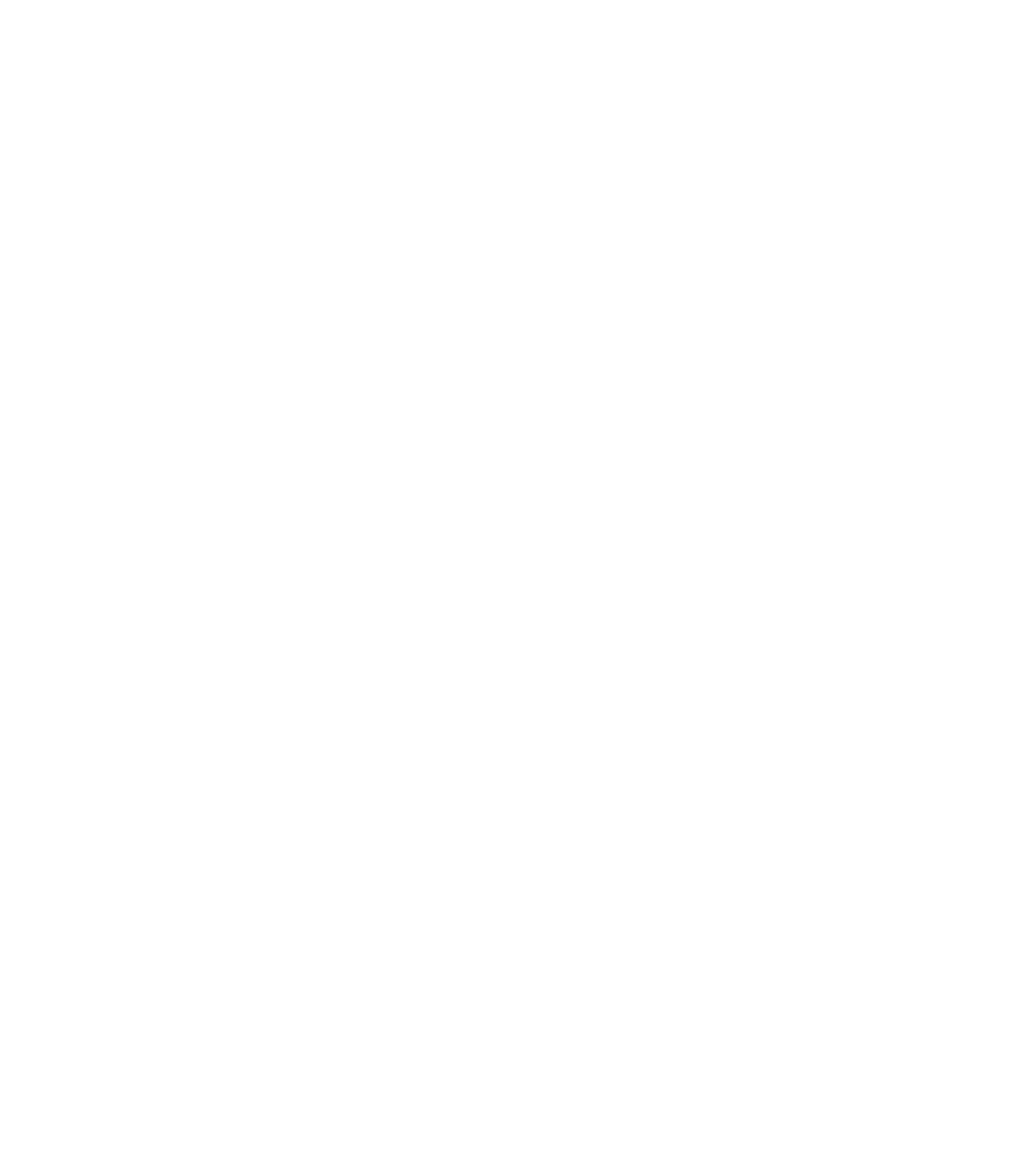
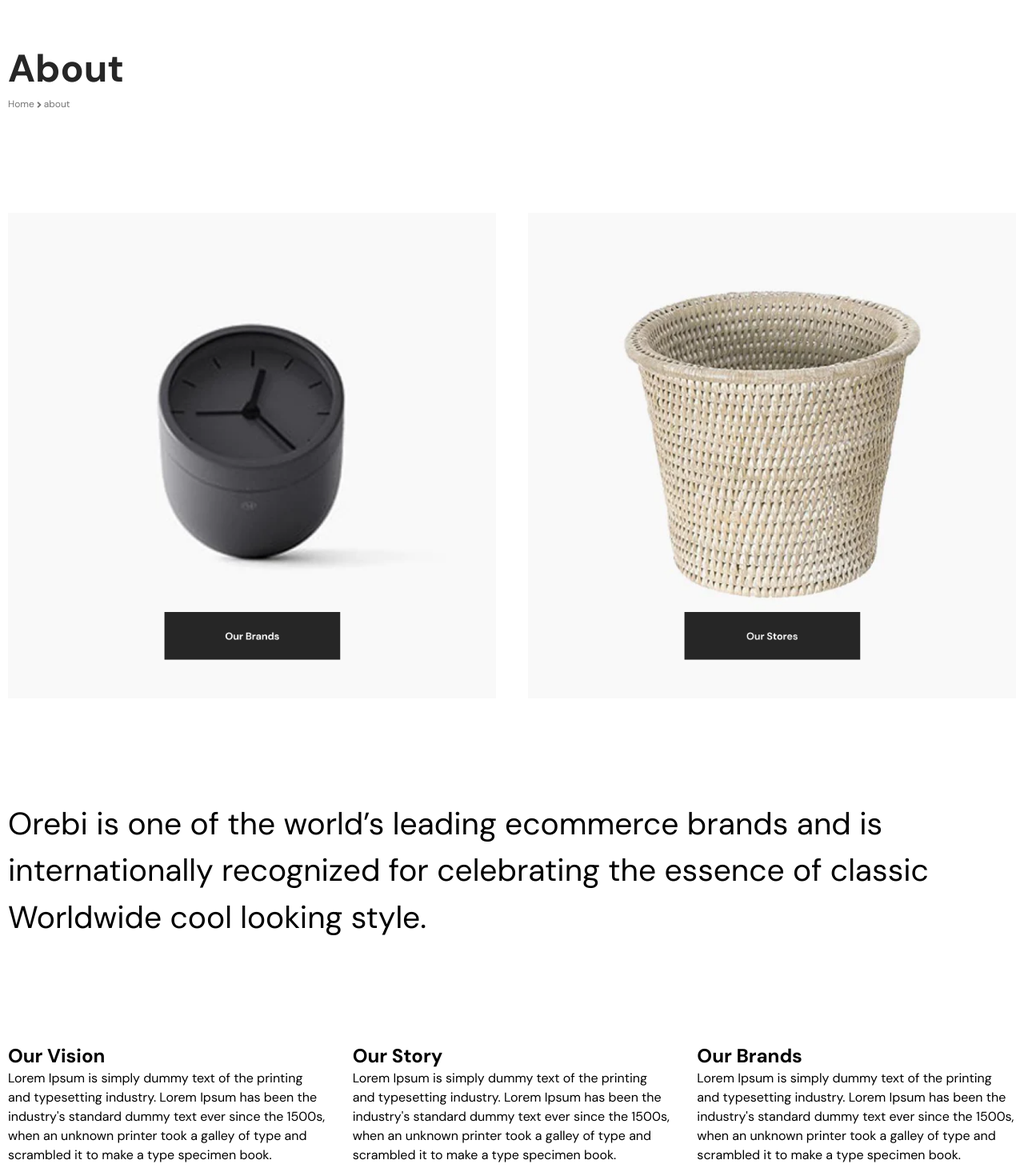
Before and after one commit to junaiyet/obeby, a React (Create React App) app: page /about in a window 1280 px wide. Before the commit this address had no page. Shown: the part 300-1770 px from the top of the page at 80% size. Before the commit the page ends 800 px from the top, so only its background shows below. Built offline with nearby package versions, Linux system fonts and the light colour scheme.

Commit message:
code update

```diff
--- a/src/App.js
+++ b/src/App.js
@@ -2,6 +2,8 @@
 
 import { createBrowserRouter,RouterProvider,Route, Link,createRoutesFromElements } from "react-router-dom";
 import RootLayout from "./component/layout/RootLayout";
+import About from "./pages/About";
+import Contact from "./pages/Contact";
 import Home from "./pages/Home";
 import Shope from "./pages/Shope";
 let router =  createBrowserRouter(
@@ -9,6 +11,8 @@
     <Route path="/" element={<RootLayout />}>
      <Route index element={<Home/>}></Route>
      <Route path="/shope" element={<Shope  />}></Route>
+     <Route path="/about" element={<About  />}></Route>
+     <Route path="/contact" element={<Contact  />}></Route>
     </Route>
     //footer bottom korty hoby and shope ar sort by  show aigula component korty hoby 191232
   )
--- a/src/component/layout/Header.js
+++ b/src/component/layout/Header.js
@@ -43,7 +43,9 @@
         <Flex className="flex justify-between ">
                 <div className= "flex items-center">
                     <Dropdown className="relative z-50"  dropref={categoryRef}>
-                    <p className='flex items-center font-dm text-sm font-normal'><RiBarChartHorizontalLine className='cursor-pointer mr-3'/> <span className='hidden lg:inline-block'> Shop by Category</span> </p>
+                    <p className='flex items-center font-dm text-sm font-normal'>
+                      <RiBarChartHorizontalLine className='cursor-pointer mr-3'/>
+                       <span className='hidden lg:inline-block'> Shop by Category</span> </p>
                   {categoryDropdownShow &&
                     <List className="absolute top-8 w-[263px]  bg-primary text-[#767676] font-dm text-sm font-normal ">
                         <ListItem className="py-4 px-5  hover:px-7  border-b border-solid border-[#2d2d2d] hover:text-[#ffff] ease-in duration-300" itemname="Accesories"/>
--- /dev/null
+++ b/src/component/layout/InputBox.js
@@ -0,0 +1,12 @@
+import React from 'react'
+
+const InputBox = (props) => {
+  return (
+    <div>
+        <label htmlFor="" className='block'>Name</label>
+        <props.as placeholder={props.placeholder}/>
+    </div>
+  )
+}
+
+export default InputBox
--- a/src/component/layout/SidebarContent.js
+++ b/src/component/layout/SidebarContent.js
@@ -1,13 +1,10 @@
 import React, { useState } from 'react'
 import {GoTriangleDown} from 'react-icons/go'
-import { category } from '../../data/data'
-import Flex from './Flex'
 import LeftSidebarItem from './LeftSidebarItem'
 
 const SidebarContent = ({dropDown,dropTitle,data}) => {
     let [drop,setDrop] = useState(dropDown)
     let [show,setShow] = useState(dropDown)
-    console.log(data)
   return (
     <div className="mb-10">
         <div>
--- /dev/null
+++ b/src/pages/About.js
@@ -0,0 +1,40 @@
+import React from 'react'
+import Breadcrumb from '../component/layout/Breadcrumb'
+import Flex from '../component/layout/Flex'
+import Container from '../component/layout/Container'
+import Image from '../component/layout/Image'
+
+const About = () => {
+  return (
+    <Container>
+        <Breadcrumb/>
+        <Flex className="flex gap-x-10">
+            <div className="w-2/4">
+            <Image imgsrc="assets/about-img-1.png" className="w-full"/>
+            </div>
+            <div className="w-2/4">
+            <Image imgsrc="assets/about-img-2.png" className="w-full"/>
+            </div>
+        </Flex>
+        <div className="sm:mt-32 mt-5">
+        <h4 className='font-dm font-normal sm:text-[39px] text-[26px]'>Orebi is one of the world’s leading ecommerce brands and is internationally recognized for celebrating the essence of classic Worldwide cool looking style.</h4>
+        </div>
+          <Flex className="sm:flex justify-between sm:mt-32 mt-5 sm:gap-x-8 gap-y-5">
+            <div className="">
+                <h3 className='font-dm font-bold text-2xl'>Our Vision</h3>
+                <p className='font-dm font-normal text-base'>Lorem Ipsum is simply dummy text of the printing and typesetting industry. Lorem Ipsum has been the industry's standard dummy text ever since the 1500s, when an unknown printer took a galley of type and scrambled it to make a type specimen book.</p>
+            </div>
+            <div className="">
+                <h3 className='font-dm font-bold text-2xl'>Our Story</h3>
+                <p className='font-dm font-normal text-base'>Lorem Ipsum is simply dummy text of the printing and typesetting industry. Lorem Ipsum has been the industry's standard dummy text ever since the 1500s, when an unknown printer took a galley of type and scrambled it to make a type specimen book.</p>
+            </div>
+            <div className="">
+                <h3 className='font-dm font-bold text-2xl'>Our Brands</h3>
+                <p className='font-dm font-normal text-base'>Lorem Ipsum is simply dummy text of the printing and typesetting industry. Lorem Ipsum has been the industry's standard dummy text ever since the 1500s, when an unknown printer took a galley of type and scrambled it to make a type specimen book.</p>
+            </div>
+          </Flex>
+    </Container>
+  )
+}
+
+export default About
--- /dev/null
+++ b/src/pages/Contact.js
@@ -0,0 +1,18 @@
+import React from 'react'
+import Breadcrumb from '../component/layout/Breadcrumb'
+import Container from '../component/layout/Container'
+import InputBox from '../component/layout/InputBox'
+
+const Contact = () => {
+  return (
+    <Container>
+        <Breadcrumb/>
+        <div className="">
+            <h2 className='font-dm font-bold text-4xl'>Fill up a Form</h2>
+            <InputBox as="input" placeholder="Your name here" />
+        </div>
+    </Container>
+  )
+}
+
+export default Contact
--- a/src/pages/Shope.js
+++ b/src/pages/Shope.js
@@ -1,27 +1,53 @@
-import React, { useState } from 'react'
+import React, { useEffect, useRef, useState } from 'react'
 import Breadcrumb from '../component/layout/Breadcrumb'
 import Container from '../component/layout/Container'
 import Flex from '../component/layout/Flex'
 import LeftSidebar from '../component/layout/LeftSidebar'
 import Pagination from '../component/layout/Pagination'
-
+import {BsFilterCircleFill} from 'react-icons/bs'
+import {AiFillCloseCircle} from 'react-icons/ai'
 
 
 const Shope = () => {
-    let [showNumber,setShowNumber] = useState(12)
-   let handlePaginationchange =(e)=>{
+  let [show,setShow] = useState(false);
+  let showRef = useRef()
+  let [showNumber,setShowNumber] = useState(12)
+  let handlePaginationchange =(e)=>{
     setShowNumber(+e.target.value)
    }
+   useEffect(()=>{
+    function scrollWidth() {
+     if(window.innerWidth < 1024){
+       setShow(false)
+     }else(
+       setShow(true)
+     )
+    }
+    scrollWidth()
+
+
+},[])
+
 
   return (
     <div>
         <Container>
          <Breadcrumb />
-         <Flex className="flex gap-x-10">
-            <div className="w-[25%] ">
+
+         <Flex className="flex gap-x-10 relative">
+              {show &&
+            <div className="w-full sm:w-[25%] absolute top-0 left-0 bg-[#fcfcfc] sm:static sm:bg-[#fff] z-50 p-5">
+              <>
+              <AiFillCloseCircle onClick={()=>setShow(!show)}className='text-xl cursor-pointer'/>
               <LeftSidebar/>
+              </>
             </div>
-            <div className="w-[75%] relative">
+         }
+            <div className="w-full md:w-[75%] relative">
+           <div className="absolute top-3 left-2 ">
+           <BsFilterCircleFill onClick={()=>setShow(!show)} className='inline-block md:hidden text-xl text-[#767676] cursor-pointer'/>
+
+           </div>
             <div className="flex flex-wrap gap-x-5 gap-y-4 md:gap-y-0  justify-end mb-5">
                  <div className="flex  gap-3 items-center font-dm font-normal text-base">
                         <label for="countries" class=" text-[#767676]"> Sort by:</label>
```
Also changed, not shown: public/assets/about-img-1.png (added), public/assets/about-img-2.png (added).
